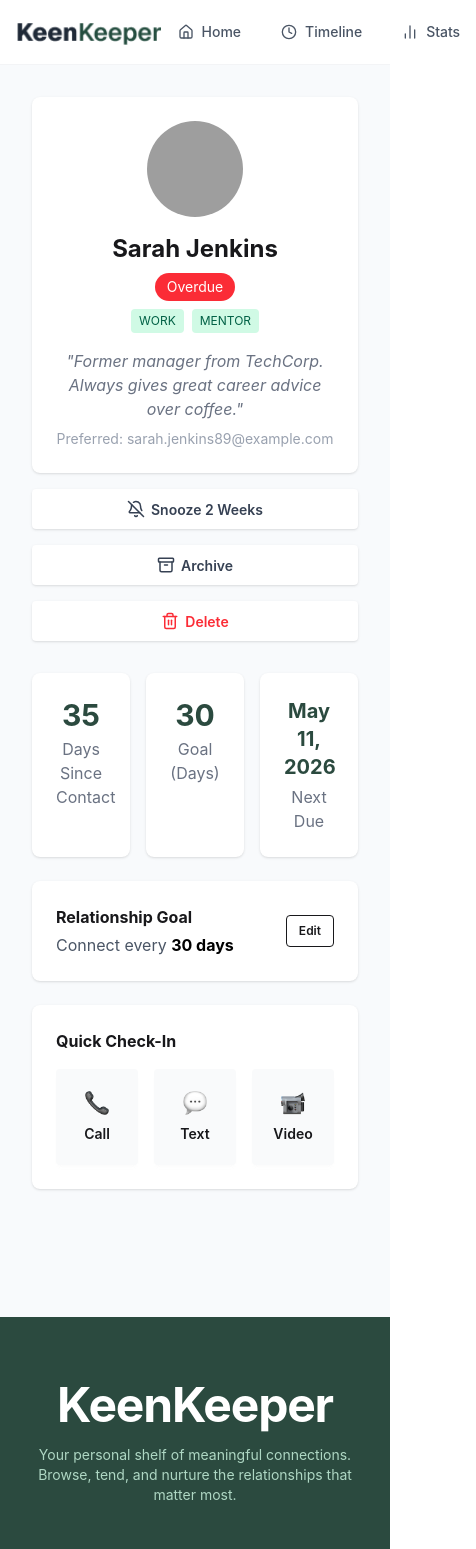
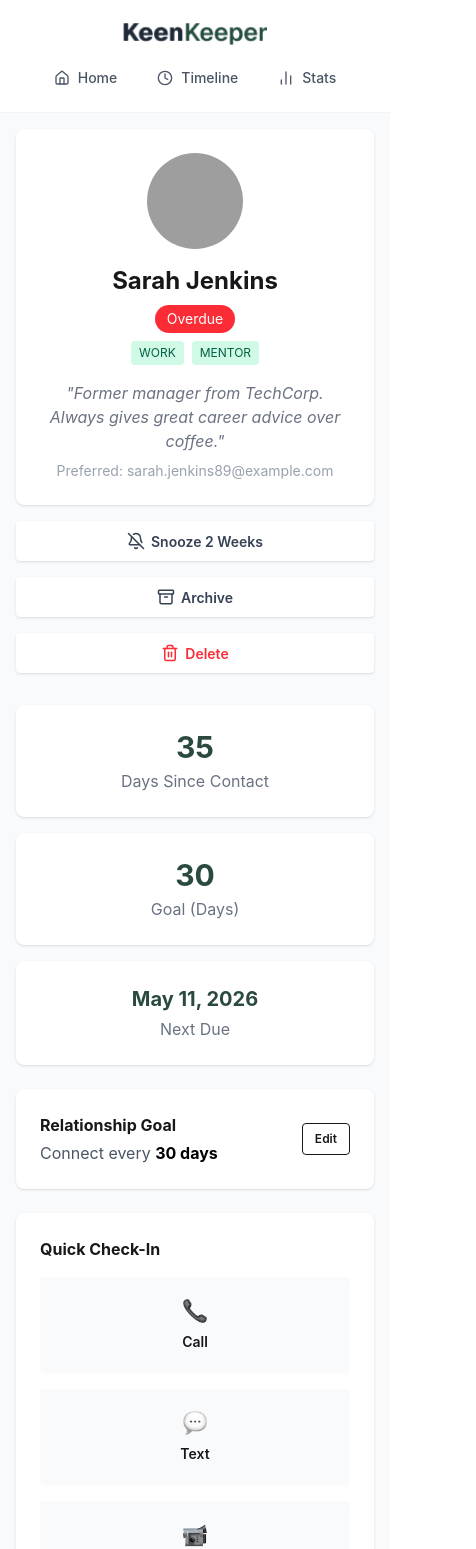
Before and after one commit to raihanuIR/Assign07, a React (Vite) app: page /friend/1 in a window 390 px wide. Shown: the top 1549 px of the page, 476 px wide, since content can reach past the window. Built offline with nearby package versions, Linux system fonts and the light colour scheme; grey boxes are pictures that could not be loaded.

Commit message:
added responsive css to navbar and friendDetails

```diff
--- a/src/components/Footer.jsx
+++ b/src/components/Footer.jsx
@@ -2,13 +2,14 @@ import { Link } from 'react-router';
 import instagramIcon from '../assets/instagram.png';
 import facebookIcon from '../assets/facebook.png';
 import twitterIcon from '../assets/twitter.png';
+import logoXl from '../assets/logo-xl.png';
 
 const Footer = () => {
   return (
     <footer className="bg-[#2b4a3f] text-white pt-16 pb-8 px-4 sm:px-6 lg:px-8 mt-24">
       <div className="max-w-4xl mx-auto flex flex-col items-center text-center">
         {/* Logo */}
-        <h2 className="text-5xl font-bold mb-4 tracking-tight">KeenKeeper</h2>
+        <img src={logoXl} alt="logo-xl" className="w-48 md:w-64 lg:w-72 mb-4 h-auto" />
 
         {/* Subtitle */}
         <p className="text-emerald-100/80 mb-10 max-w-2xl text-sm">
--- a/src/components/Navbar.jsx
+++ b/src/components/Navbar.jsx
@@ -6,14 +6,14 @@ const Navbar = () => {
   return (
     <div className="w-full bg-white border-b border-gray-100 sticky top-0 z-50">
       <div className="max-w-7xl mx-auto px-4 sm:px-6 lg:px-8">
-        <div className="flex justify-between h-16 items-center">
+        <div className="flex flex-col sm:flex-row justify-between sm:h-16 items-center py-4 sm:py-0">
           {/* Logo */}
-          <div className="flex-shrink-0 flex items-center">
+          <div className="flex-shrink-0 flex items-center mb-3 sm:mb-0">
             <img src={logoIcon} alt="KeenKeeper Logo" className="h-8 w-auto" />
           </div>
 
           {/* Navigation */}
-          <nav className="flex space-x-2">
+          <nav className="flex flex-wrap justify-center sm:justify-end gap-2">
             <NavLink
               to="/"
               className={({ isActive }) =>
--- a/src/pages/FriendDetails.jsx
+++ b/src/pages/FriendDetails.jsx
@@ -51,7 +51,7 @@ const FriendDetails = () => {
   };
 
   return (
-    <div className="p-8 max-w-5xl mx-auto">
+    <div className="p-4 md:p-8 max-w-5xl mx-auto">
       <div className="grid md:grid-cols-3 gap-8">
 
         {/* Left Side */}
@@ -93,7 +93,7 @@ const FriendDetails = () => {
         <div className="md:col-span-2 space-y-6">
 
           {/* Top 3 Cards */}
-          <div className="grid grid-cols-3 gap-4">
+          <div className="grid grid-cols-1 sm:grid-cols-3 gap-4">
             <div className="bg-white p-6 rounded-lg shadow text-center">
               <div className="text-3xl font-bold text-[#2b4a3f]">{days_since_contact}</div>
               <div className="text-gray-500 mt-1">Days Since Contact</div>
@@ -120,7 +120,7 @@ const FriendDetails = () => {
           {/* Check-In Card */}
           <div className="bg-white p-6 rounded-lg shadow">
             <h3 className="font-bold mb-4">Quick Check-In</h3>
-            <div className="grid grid-cols-3 gap-4">
+            <div className="grid grid-cols-1 sm:grid-cols-3 gap-4">
               <button onClick={() => handleAddCall('call', friend)} className="btn h-24 bg-gray-50 border-none flex flex-col gap-2">
                 <img src={callIcon} alt="Call" className="w-6" /> Call
               </button>
```
